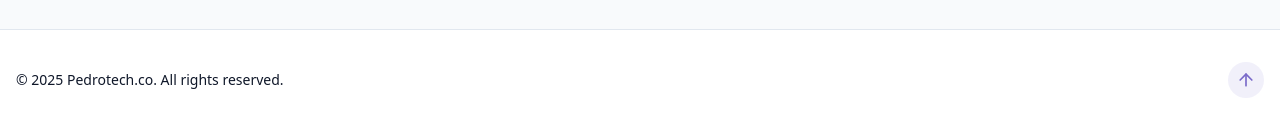
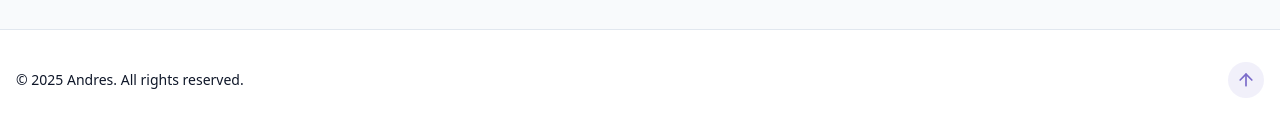
Before and after one commit to andres94ga/AGportfolio, a React (Vite) app in the folder react-portfolio/: page / in a window 1280 px wide. Shown: the part 4099-4235 px from the top of the page. Built offline with nearby package versions, Linux system fonts and the light colour scheme.

Commit message:
change footer

```diff
--- a/react-portfolio/src/components/Footer.jsx
+++ b/react-portfolio/src/components/Footer.jsx
@@ -6,7 +6,7 @@ export const Footer = () => {
       {" "}
       <p className="text-sm text-muted-foreground">
         {" "}
-        &copy; {new Date().getFullYear()} Pedrotech.co. All rights reserved.
+        &copy; {new Date().getFullYear()} Andres. All rights reserved.
       </p>
       <a
         href="#hero"
```
